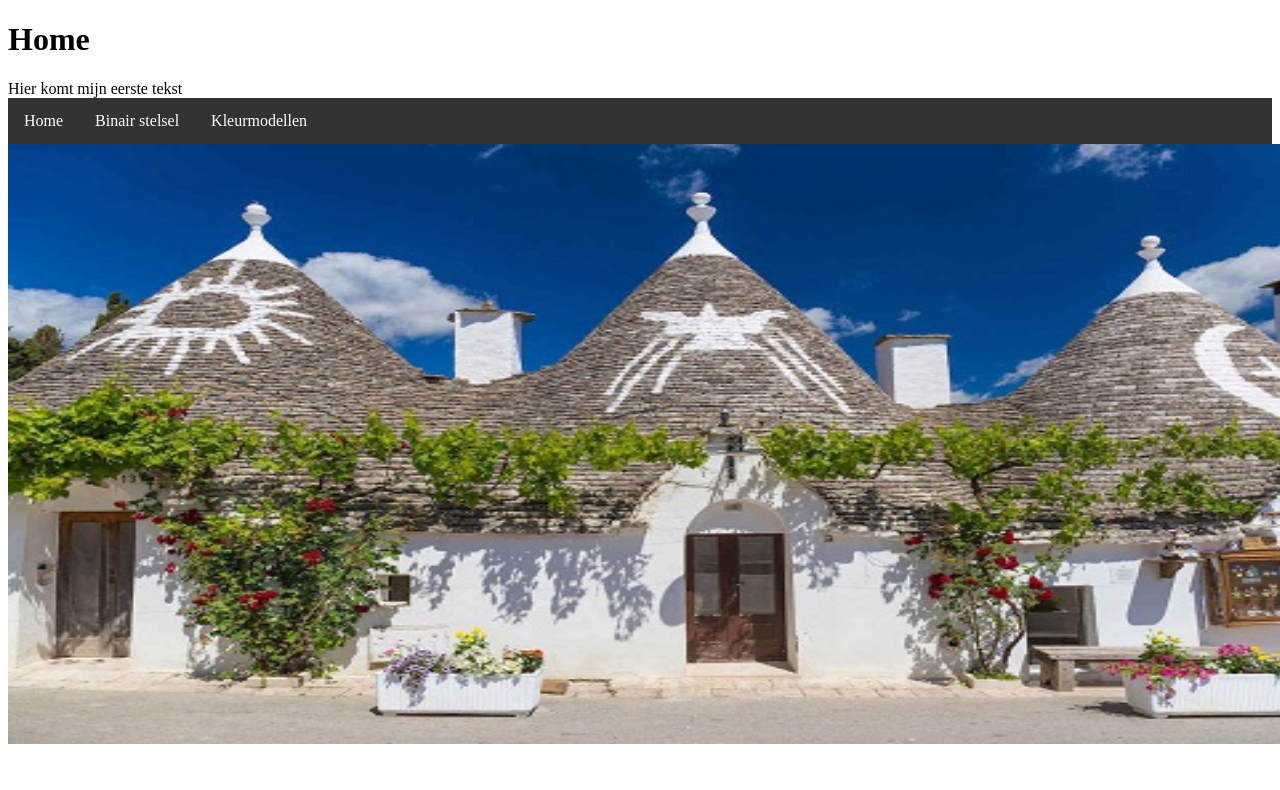
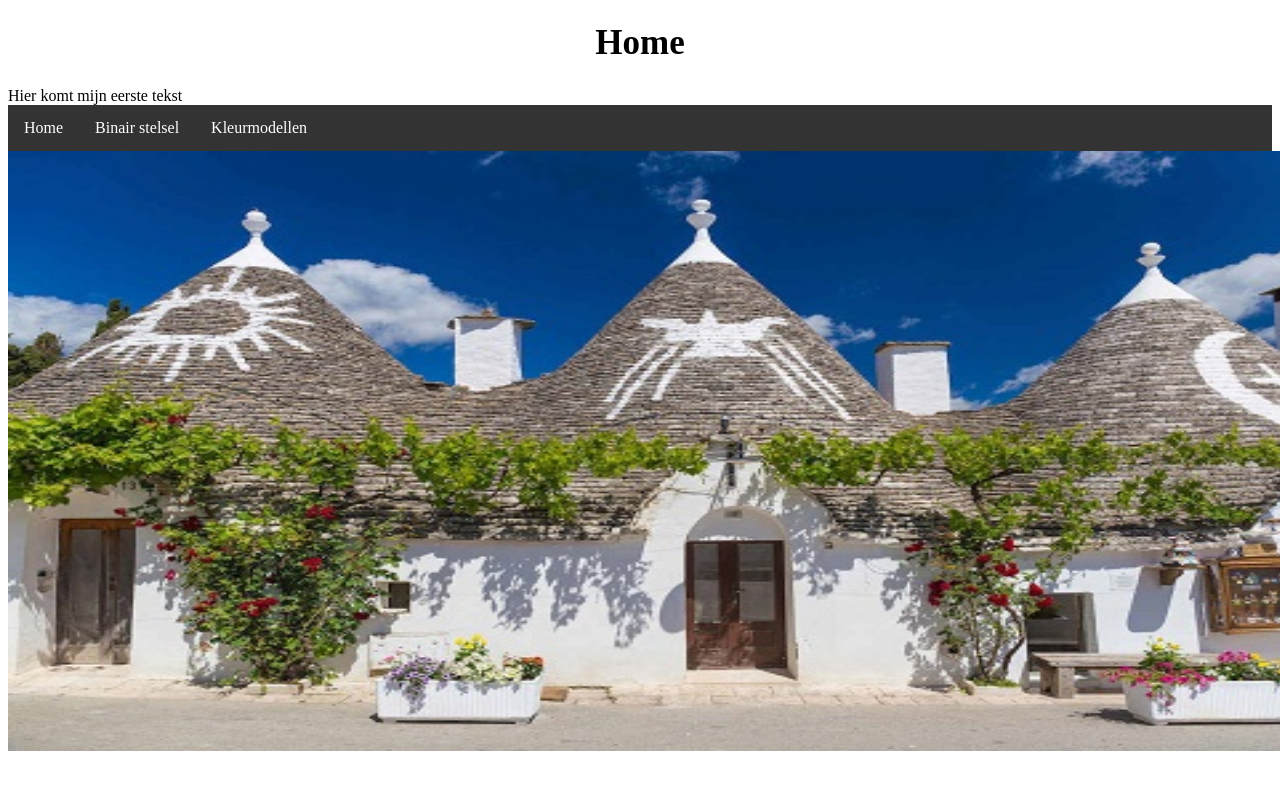
Before and after one commit to JippeB/JippeB.github.io, a plain HTML site: page index.html in a window 1280 px wide. Shown: the top 790 px of the page. Drawn offline with Linux system fonts and the light colour scheme.

Commit message:
Update opmaak.css

```diff
--- a/opmaak.css
+++ b/opmaak.css
@@ -1,3 +1,9 @@
+h1 {
+  color: black;
+  text-align: center;
+  font-size: 35px;
+}
+
 ul {
   list-style-type: none;
   margin: 0;
```
